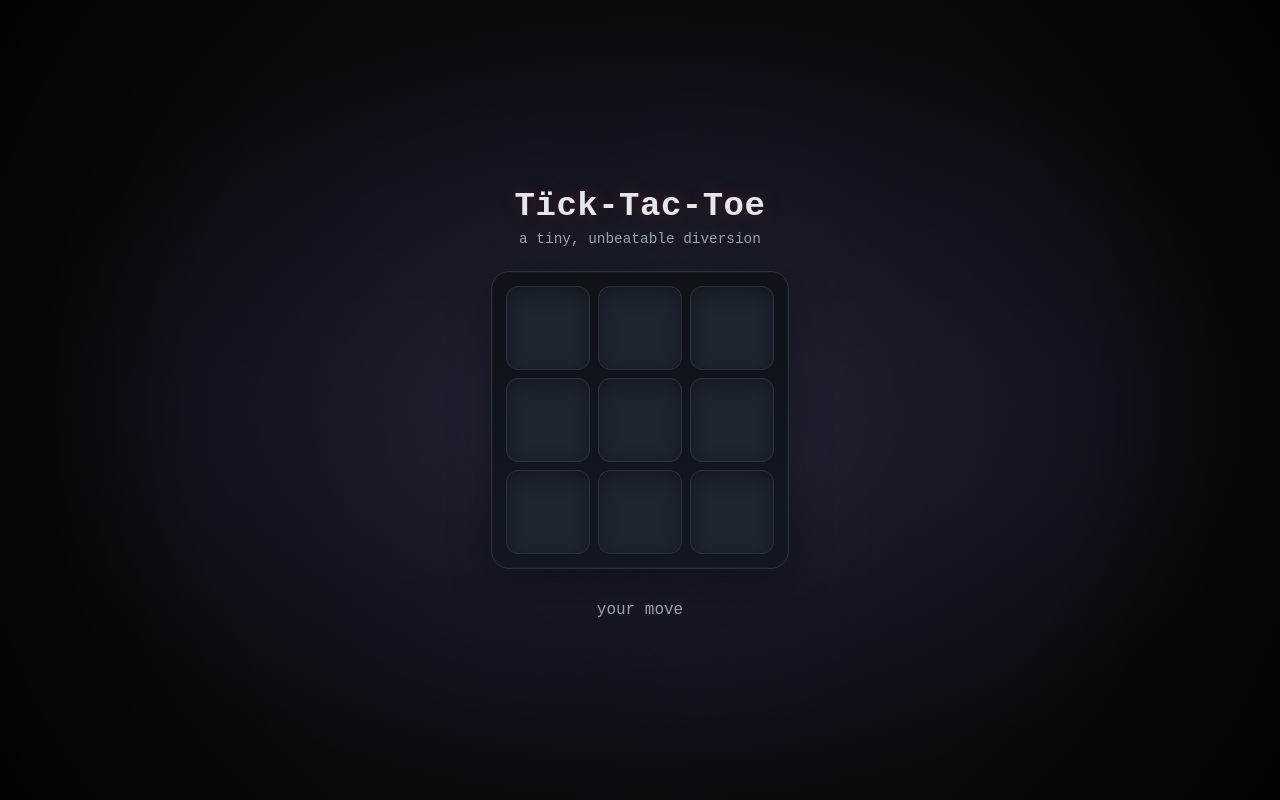
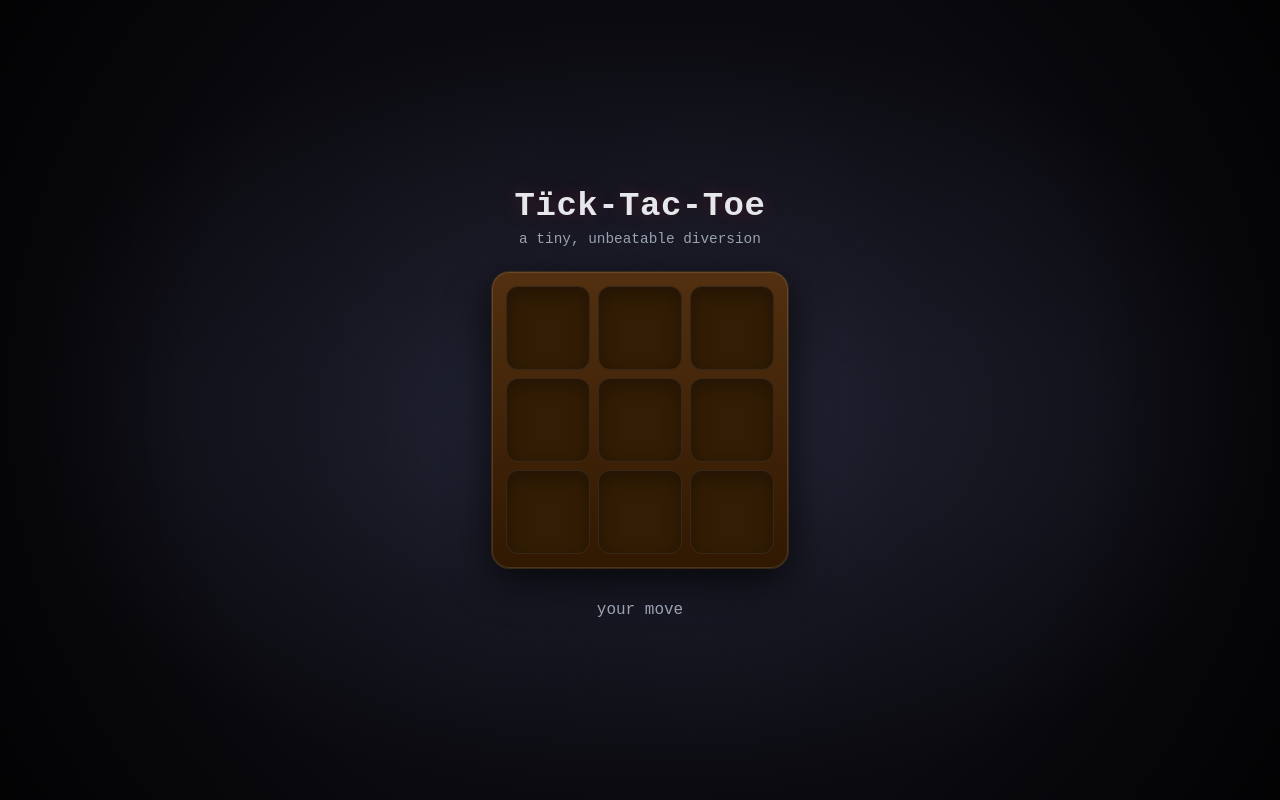
Before and after one commit to rsgalloway/tictactoe, a React (Vite) app in the folder client/: page / in a window 1280 px wide. Built offline with nearby package versions, Linux system fonts and the light colour scheme; no server answers.

Commit message:
update board style

```diff
--- a/client/src/styles.css
+++ b/client/src/styles.css
@@ -6,8 +6,8 @@
   --muted: #9aa3b2;
   --accent: #c71f37;       /* blood red */
   --accent-2: #8f153b;     /* wine */
-  --tile: #1e2430;
-  --tile-edge: #2a3141;
+  --tile: #331d04;
+  --tile-edge: #38281a;
   --glow: rgba(199,31,55,0.25);
 }
 
@@ -84,10 +84,10 @@ body::after {
   display: grid;
   gap: 8px;
   padding: 14px;
-  background: linear-gradient(180deg, #0f1217, #121722);
+  background: linear-gradient(180deg, #523010, #311801);
   border: 1px solid var(--tile-edge);
   border-radius: 18px;
-  box-shadow: 0 12px 40px rgba(0,0,0,0.35), 0 0 0 1px rgba(255,255,255,0.02) inset;
+  box-shadow: 0 12px 40px rgba(0,0,0,0.75), 0 0 0 1px rgba(255,255,255,0.12) inset;
 }
 
 /* tiles */
@@ -97,7 +97,7 @@ body::after {
   background: var(--tile);
   border: 1px solid var(--tile-edge);
   border-radius: 12px;
-  box-shadow: 0 6px 20px rgba(0,0,0,0.35) inset;
+  box-shadow: 0 6px 20px rgba(0, 0, 0, 0.35) inset;
   transition: transform 120ms ease, box-shadow 120ms ease, border-color 120ms ease;
   cursor: pointer;
 }
@@ -120,7 +120,12 @@ body::after {
 }
 
 /* icon sizing */
-.icon { width: 75px; height: 75px; display: block; }
+.icon {
+  width: 75px;
+  height: 75px;
+  display: block;
+  box-shadow: 0 6px 20px rgba(0, 0, 0, 0.45) inset;
+}
 .icon--x { color: var(--x-color); }
 .icon--o { color: var(--o-color); }
 
```
Also changed, not shown: 1 other file (tests, documents, lock files or other folders).
